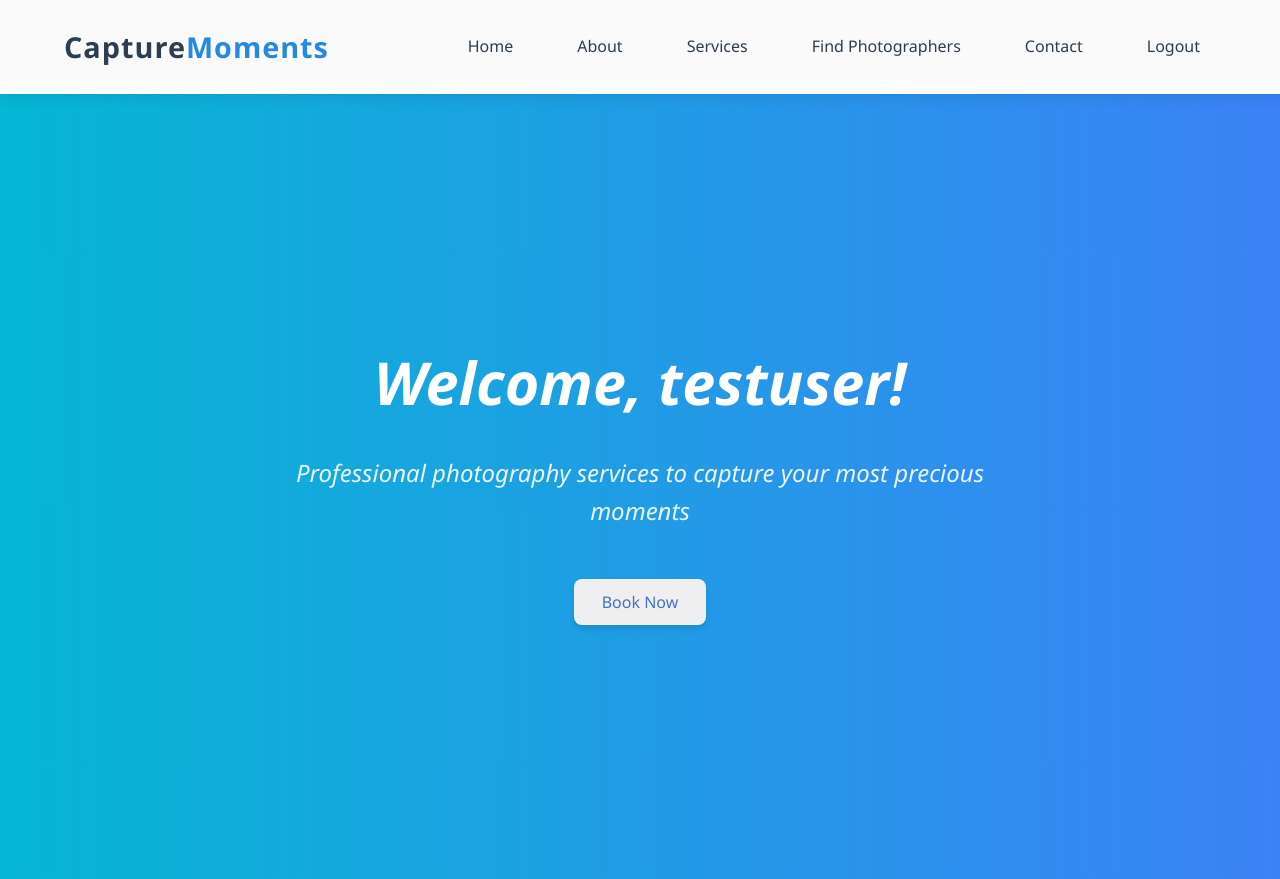
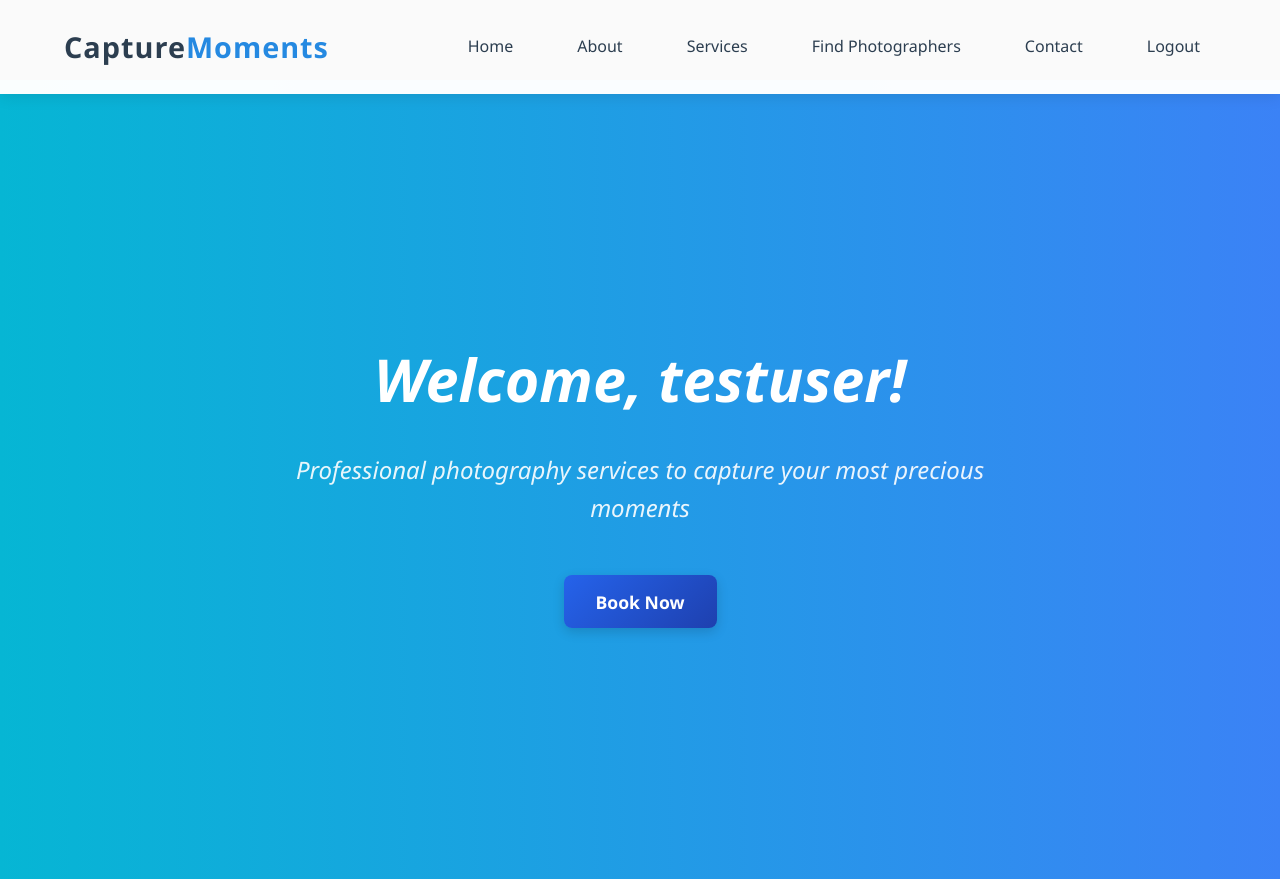
Before and after one commit to Harikagolusu/CaptureMoments-AWS, a Flask app: page /home in a window 1280 px wide. Shown: the top 879 px of the page. Run offline with Flask 3, Linux system fonts and the light colour scheme; the visitor is signed in with stand-in values (Sample User, id 1).

Commit message:
Update home.html

```diff
--- a/templates/home.html
+++ b/templates/home.html
@@ -134,13 +134,17 @@
             box-shadow: 0 4px 6px rgba(0, 0, 0, 0.1);
         }
 
-.book-now-btn:hover {
-  background-color: #194897;
-  transform: translateY(-2px);
-}
-
-.book-now-btn:active {
-  transform: scale(0.97);
+.book-now-btn {
+  background: linear-gradient(135deg, #2563eb, #1e40af); /* Blue gradient */
+  color: #ffffff;
+  border: none;
+  padding: 0.9rem 2rem;
+  font-size: 1.1rem;
+  font-weight: 600;
+  border-radius: 8px;
+  cursor: pointer;
+  transition: all 0.3s ease;
+  box-shadow: 0 4px 12px rgba(0, 0, 0, 0.15);
 }
 
 
```
